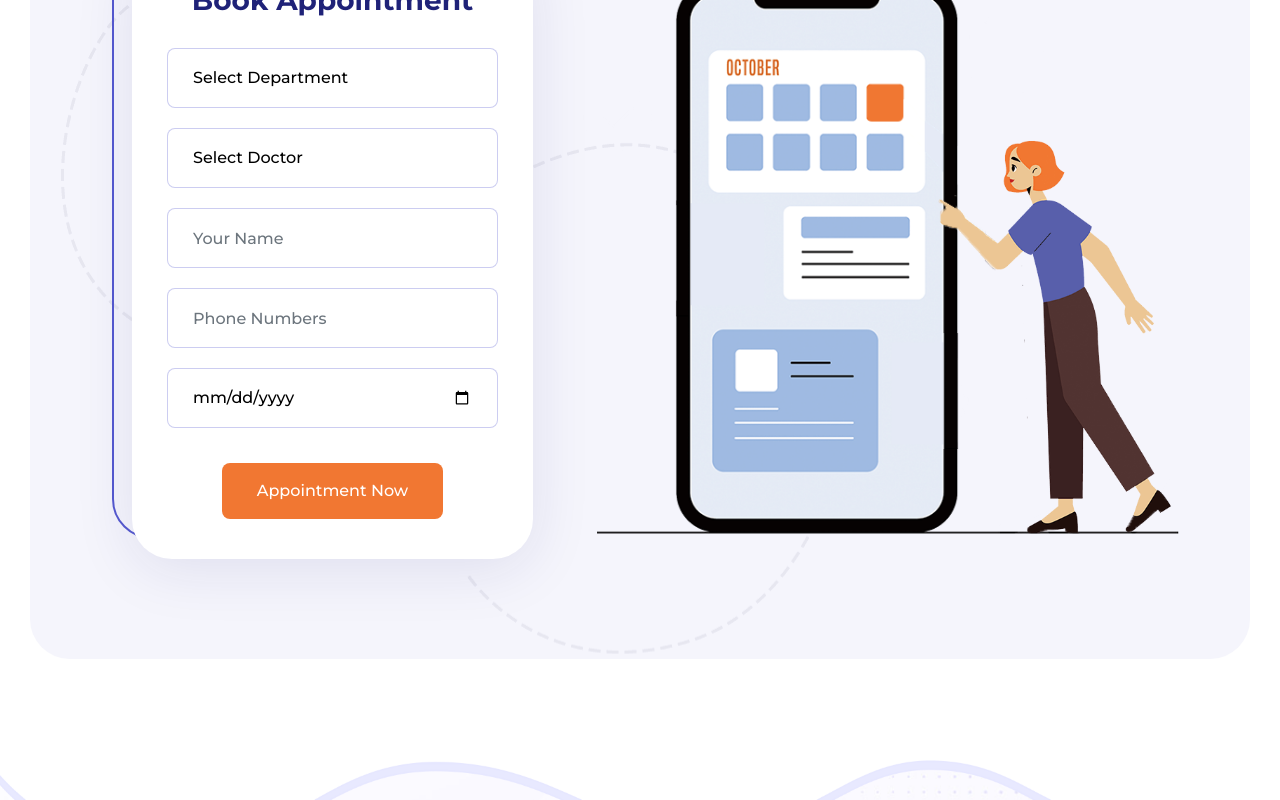
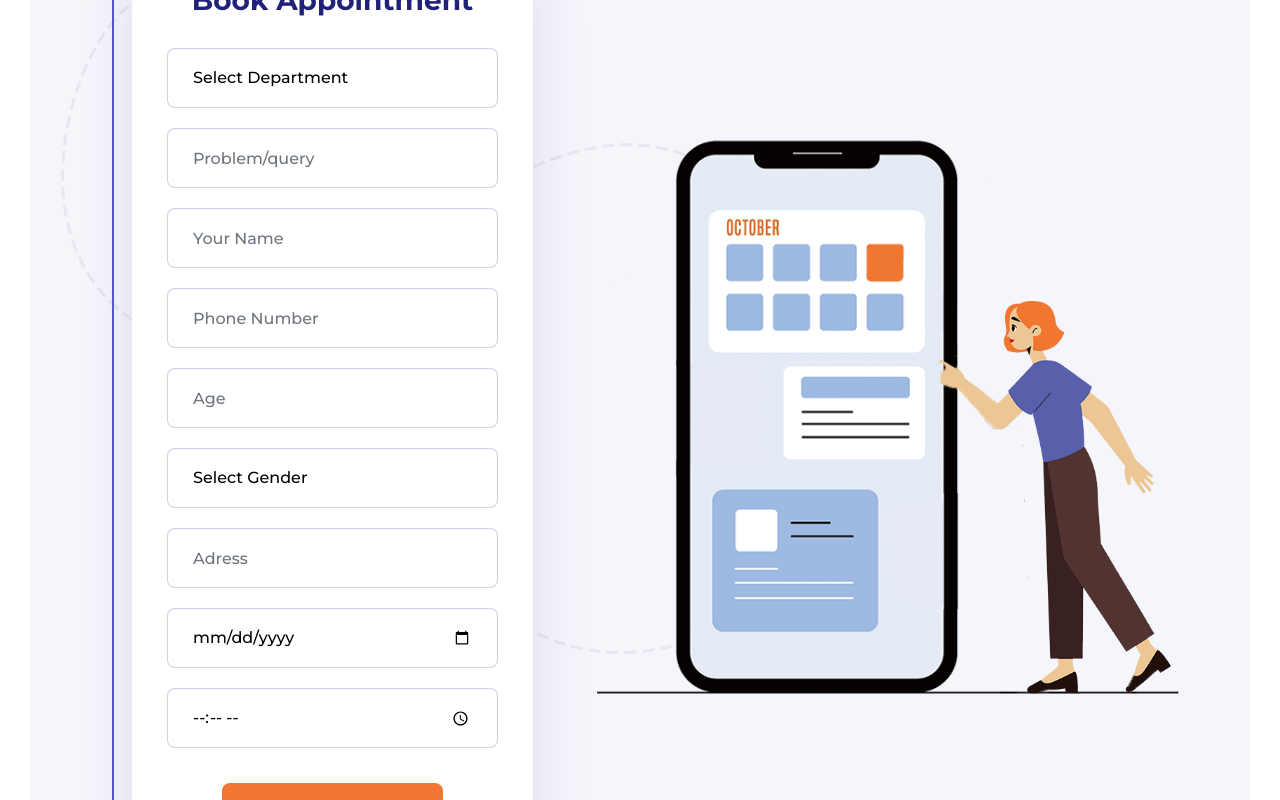
Before and after one commit to frozen-dev71/Hospital-Management-System-User-Side, a React (Create React App) app: page /booking in a window 1280 px wide. Shown: the part 660-1460 px from the top of the page. Built offline with nearby package versions, Linux system fonts and the light colour scheme.

Commit message:
booking page  updated

```diff
--- /dev/null
+++ b/src/Sections/account.css
@@ -0,0 +1,142 @@
+.account-wraper1 {
+  padding-bottom: 100px;
+}
+
+.account-wraper1 .appointment-inner {
+  background-color: #f5f5fc;
+  border-radius: 40px;
+  position: relative;
+  z-index: 1;
+}
+
+.section-sp2 {
+  padding-top: 100px;
+  padding-bottom: 100px;
+  background-image: url(../Assets/appointment-sec.png);
+  background-repeat: no-repeat;
+  background-position: 20px 140px;
+}
+
+.appointment-form {
+  background-color: #fff;
+  box-shadow: 0 10px 60px 0 rgb(31 34 120 / 10%);
+  border-radius: 40px;
+  padding: 40px 35px;
+  text-align: center;
+  position: relative;
+  margin-left: 50px;
+}
+
+.appointment-form h3 {
+  margin-bottom: 30px;
+  font-size: 28px;
+  font-weight: 700;
+  color: #1f2278;
+  line-height: 1.3;
+}
+
+.form-wraper .form-group {
+  margin-bottom: 20px;
+}
+
+.form-wraper .form-control {
+  border: 1px solid rgba(86, 90, 207, 0.3);
+  border-radius: 8px;
+  height: 60px;
+  font-weight: 500;
+  font-size: 16px;
+  color: #000;
+  padding: 15px 25px;
+  transition: all 0.3s ease-in-out;
+  background: #fff;
+}
+
+.appointment-form button {
+  margin-top: 15px;
+  background-color: #f17732;
+  color: #fff;
+  font-size: 16px !important;
+  padding: 20px 35px !important;
+  line-height: 1 !important;
+}
+
+.appointment-form button:hover {
+  background-color: #ff853f;
+}
+
+.appointment-form:after {
+  content: "";
+  position: absolute;
+  top: -20px;
+  left: -20px;
+  border-radius: 40px;
+  width: 100%;
+  height: 100%;
+  border: 2px solid #565acf;
+  z-index: -1;
+}
+
+.appointment-thumb {
+  width: 650px;
+  margin-left: 0;
+  position: relative;
+}
+
+img {
+  border-style: none;
+  height: auto;
+  max-width: 100%;
+  vertical-align: middle;
+}
+
+.appointment-thumb .images-group .img1 {
+  height: 400px;
+  right: 20px;
+  bottom: 16px;
+  -webkit-animation: left-right 2s infinite alternate;
+  animation: left-right 2s infinite alternate;
+}
+
+.appointment-thumb .images-group img {
+  position: absolute;
+}
+
+@keyframes left-right {
+  0% {
+    right: 20px;
+  }
+  100% {
+    right: 35px;
+  }
+}
+
+@media (max-width: 1024px) {
+  .appointment-thumb {
+    width: 100%;
+    margin-top: 40px;
+  }
+
+  .appointment-thumb .images-group .img1 {
+    height: 71%;
+  }
+}
+
+@media (max-width: 732px) {
+  .appointment-thumb {
+    width: 100%;
+    margin-top: 40px;
+  }
+
+  .appointment-thumb .images-group .img1 {
+    height: 71%;
+  }
+  .appointment-form {
+    background-color: #fff;
+    box-shadow: 0 10px 60px 0 rgb(31 34 120 / 10%);
+    border-radius: 40px;
+    padding: 40px 35px;
+    text-align: center;
+    position: relative;
+    margin-left: 0;
+  }
+}
--- a/src/Sections/account.js
+++ b/src/Sections/account.js
@@ -1,6 +1,6 @@
 import MobileImg from "../Assets/mobile.f82d7322.png";
 import WomanImg from "../Assets/women.eb5c49c5.png";
-
+import "./account.css";
 function Account() {
   return (
     <div>
@@ -22,12 +22,11 @@ function Account() {
                         </select>
                       </div>
                       <div className="form-group">
-                        <select className="form-select form-control">
-                          <option>Select Doctor</option>
-                          <option value={1}>One</option>
-                          <option value={2}>Two</option>
-                          <option value={3}>Three</option>
-                        </select>
+                        <input
+                          type="text"
+                          className="form-control"
+                          placeholder="Problem/query"
+                        ></input>
                       </div>
                       <div className="form-group">
                         <input
@@ -40,11 +39,36 @@ function Account() {
                         <input
                           type="number"
                           className="form-control"
-                          placeholder="Phone Numbers"
+                          placeholder="Phone Number"
+                        ></input>
+                      </div>
+                      <div className="form-group">
+                        <input
+                          type="number"
+                          className="form-control"
+                          placeholder="Age"
+                        ></input>
+                      </div>
+                      <div className="form-group">
+                        <select className="form-select form-control">
+                          <option>Select Gender</option>
+                          <option value={1}>Male</option>
+                          <option value={2}>Female</option>
+                          <option value={3}>Other</option>
+                        </select>
+                      </div>
+                      <div className="form-group">
+                        <input
+                          type="text"
+                          className="form-control"
+                          placeholder="Adress"
                         ></input>
                       </div>
                       <div className="form-group">
                         <input type="date" className="form-control"></input>
+                      </div>
+                      <div className="form-group">
+                        <input type="time" className="form-control"></input>
                       </div>
                       <button
                         type="submit"
--- a/src/index.css
+++ b/src/index.css
@@ -75,125 +75,6 @@ a {
   color: #fff !important;
 }
 
-/*header*/
-
-/* Banner Section */
-
-/* AboutUs Section */
-
-/* Account Wrapper Section */
-
-.account-wraper1 {
-  padding-bottom: 100px;
-}
-
-.account-wraper1 .appointment-inner {
-  background-color: #f5f5fc;
-  border-radius: 40px;
-  position: relative;
-  z-index: 1;
-}
-
-.section-sp2 {
-  padding-top: 100px;
-  padding-bottom: 100px;
-  background-image: url(./Assets/appointment-sec.png);
-  background-repeat: no-repeat;
-  background-position: 20px 140px;
-}
-
-.appointment-form {
-  background-color: #fff;
-  box-shadow: 0 10px 60px 0 rgb(31 34 120 / 10%);
-  border-radius: 40px;
-  padding: 40px 35px;
-  text-align: center;
-  position: relative;
-  margin-left: 50px;
-}
-
-.appointment-form h3 {
-  margin-bottom: 30px;
-  font-size: 28px;
-  font-weight: 700;
-  color: #1f2278;
-  line-height: 1.3;
-}
-
-.form-wraper .form-group {
-  margin-bottom: 20px;
-}
-
-.form-wraper .form-control {
-  border: 1px solid rgba(86, 90, 207, 0.3);
-  border-radius: 8px;
-  height: 60px;
-  font-weight: 500;
-  font-size: 16px;
-  color: #000;
-  padding: 15px 25px;
-  transition: all 0.3s ease-in-out;
-  background: #fff;
-}
-
-.appointment-form button {
-  margin-top: 15px;
-  background-color: #f17732;
-  color: #fff;
-  font-size: 16px !important;
-  padding: 20px 35px !important;
-  line-height: 1 !important;
-}
-
-.appointment-form button:hover {
-  background-color: #ff853f;
-}
-
-.appointment-form:after {
-  content: "";
-  position: absolute;
-  top: -20px;
-  left: -20px;
-  border-radius: 40px;
-  width: 100%;
-  height: 100%;
-  border: 2px solid #565acf;
-  z-index: -1;
-}
-
-.appointment-thumb {
-  width: 650px;
-  margin-left: 0;
-  position: relative;
-}
-
-img {
-  border-style: none;
-  height: auto;
-  max-width: 100%;
-  vertical-align: middle;
-}
-
-.appointment-thumb .images-group .img1 {
-  height: 400px;
-  right: 20px;
-  bottom: 16px;
-  -webkit-animation: left-right 2s infinite alternate;
-  animation: left-right 2s infinite alternate;
-}
-
-.appointment-thumb .images-group img {
-  position: absolute;
-}
-
-@keyframes left-right {
-  0% {
-    right: 20px;
-  }
-  100% {
-    right: 35px;
-  }
-}
 
 /* services section */
 
@@ -308,30 +189,12 @@ h3 {
 }
 
 @media (max-width: 1024px) {
-  .appointment-thumb {
-    width: 100%;
-    margin-top: 40px;
-  }
-
-  .appointment-thumb .images-group .img1 {
-    height: 71%;
-  }
-
   .page-banner-entry nav {
     width: 70% !important;
   }
 }
 
 @media (max-width: 732px) {
-  .appointment-thumb {
-    width: 100%;
-    margin-top: 40px;
-  }
-
-  .appointment-thumb .images-group .img1 {
-    height: 71%;
-  }
-
   .thumb-wraper ul li a {
     width: 50px;
     height: 50px;
@@ -340,16 +203,6 @@ h3 {
   .page-banner-entry nav {
     width: 70% !important;
   }
-  .appointment-form {
-    background-color: #fff;
-    box-shadow: 0 10px 60px 0 rgb(31 34 120 / 10%);
-    border-radius: 40px;
-    padding: 40px 35px;
-    text-align: center;
-    position: relative;
-    margin-left: 0;
-  }
-
   .social-media li {
     display: inline-block;
     padding: 0 3px;
```
